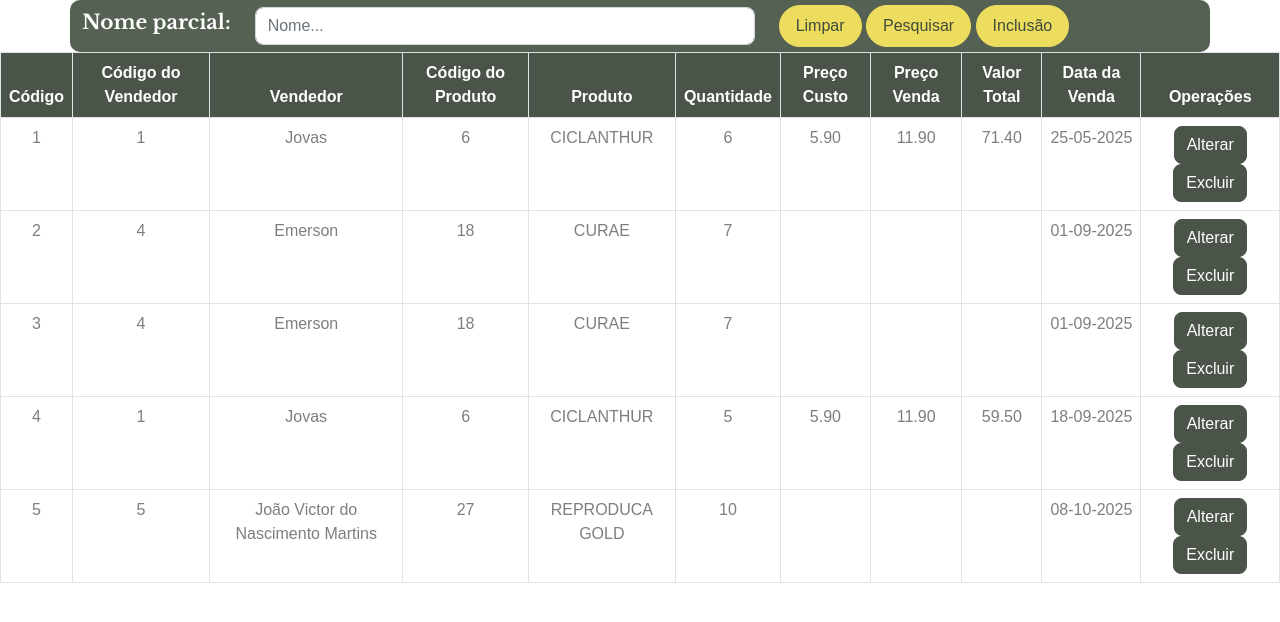
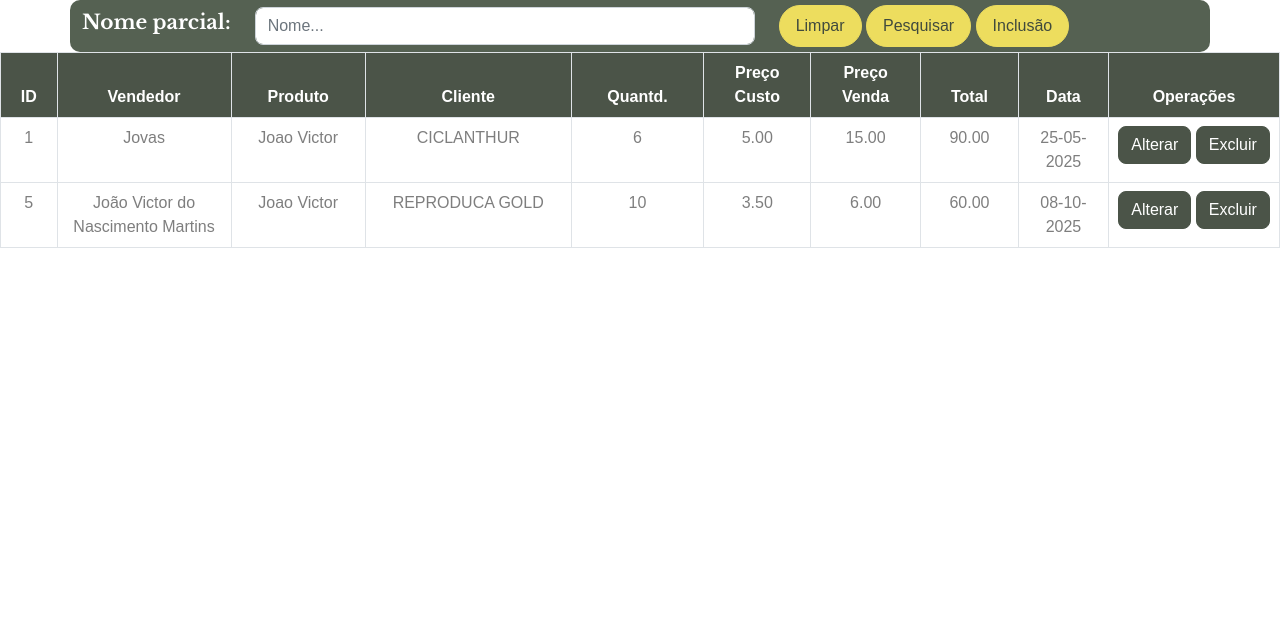
Before and after one commit to limadev11/project-hagil, a PHP site: page /vendaselect.php in a window 1280 px wide. Shown: the part 93-715 px from the top of the page. Run offline with PHP 8.4, Linux system fonts and the light colour scheme; a user stored in the database is signed in; data comes from the database, SQL or seed files in the repository; some libraries are stand-ins or nearby versions.

Commit message:
Enviando o select e o insert corretos

```diff
--- a/vendainsert.php
+++ b/vendainsert.php
@@ -11,8 +11,8 @@ if (isset($_POST['submit'])) {
     $precocusto = $_POST['precocusto'];
     $preco = $_POST['preco'];
 
-    $sql = 'insert into venda(idproduto, idvendedor, idcliente, quantidade, datavenda, preco, precocusto)
-            values (' . $idproduto . ',' . $idvendedor . ',' . $idcliente . ',' . $quantidade . ',' . $datavenda . ','. $preco . ',' . $precocusto . ')';
+    $sql = "INSERT INTO venda (idproduto, idvendedor, idcliente, quantidade, datavenda, preco, precocusto)
+        VALUES ($idproduto, $idvendedor, $idcliente, $quantidade, '$datavenda', $preco, $precocusto)";
     $result = mysqli_query($con, $sql);
     if ($result) {
         header('location: vendaselect.php');
@@ -136,7 +136,7 @@ if (isset($_POST['submit'])) {
                         echo '</select>';
                     }
                     ?>
-                    <!-- Nome do Clirnyr -->
+                    <!-- Nome do Cliente -->
                     <label for="nome" style="color:white;">Nome do Cliente:</label>
                     <?php
                     $sqll = 'select * from cliente order by id';
--- a/vendaselect.php
+++ b/vendaselect.php
@@ -4,14 +4,17 @@ include('verificalogin.php');
 include('connect.php');
 
 // Query SQL padrão para listar todos os venda
-$sql = 'select v.id id, p.id idp, p.nome produto, ve.id idv, ve.nome vendedor,
-        p.precocusto, p.precovenda, v.quantidade, v.datavenda,
-        p.precovenda * v.quantidade as valortotal
+$sql = 'select v.id id, p.id idp, cli.id idc, cli.nome cliente, p.nome produto, ve.id idv, ve.nome vendedor,
+v.precocusto, v.preco, v.quantidade, v.datavenda, v.valortotal
 from venda v
 inner join produto p
 on p.id = v.idproduto
 inner join vendedor ve
-        on ve.id = v.idvendedor';
+on ve.id = v.idvendedor
+inner join cliente cli
+on cli.id = v.idcliente
+        ;
+        ';
 
 
 // Pesquisa por venda
@@ -19,14 +22,16 @@ $pesqnome = '';
 if (isset($_POST['submit'])) {
     $pesqnome = mysqli_real_escape_string($con, $_POST['pesqnome']);
     // Consulta para buscar venda com base no nome fornecido
-    $sql = "select v.id id, p.id idp, p.nome produto, ve.id idv, ve.nome vendedor,
-        p.precocusto, p.precovenda, v.quantidade, v.datavenda,
-        p.precovenda * v.quantidade as valortotal
+    $sql = "select v.id id, p.id idp, cli.id idc, cli.nome cliente, p.nome produto, ve.id idv, ve.nome vendedor,
+    v.precocusto, v.preco, v.quantidade, v.datavenda, v.valortotal
     from venda v
     inner join produto p
     on p.id = v.idproduto
     inner join vendedor ve
-        on ve.id = v.idvendedor WHERE p.nome LIKE '%$pesqnome%' or ve.nome LIKE '%$pesqnome%';";
+    on ve.id = v.idvendedor
+    inner join cliente cli
+    on cli.id = v.idcliente
+    WHERE p.nome LIKE '%$pesqnome%' or ve.nome LIKE '%$pesqnome%';";
 }
 
 $result = mysqli_query($con, $sql);
@@ -112,17 +117,16 @@ $result = mysqli_query($con, $sql);
         <table class="table table-bordered" style="background-color: white; opacity: 94%; text-align: center;">
             <thead class="thead-dark">
                 <tr>
-                    <th scope="col" style="background-color: #404A3D; color: white;">Código</th>
-                    <th scope="col" style="background-color: #404A3D; color: white;">Código do Vendedor</th>
-                    <th scope="col" style="background-color: #404A3D; color: white;">Vendedor</th>
-                    <th scope="col" style="background-color: #404A3D; color: white;">Código do Produto</th>
-                    <th scope="col" style="background-color: #404A3D; color: white;">Produto</th>
-                    <th scope="col" style="background-color: #404A3D; color: white;">Quantidade</th>
-                    <th scope="col" style="background-color: #404A3D; color: white;">Preço Custo</th>
-                    <th scope="col" style="background-color: #404A3D; color: white;">Preço Venda</th>
-                    <th scope="col" style="background-color: #404A3D; color: white;">Valor Total</th>
-                    <th scope="col" style="background-color: #404A3D; color: white;">Data da Venda</th>
-                    <th scope="col" style="background-color: #404A3D; color: white;">Operações</th>
+                    <th scope="col" style="background-color: #404A3D; color: white; width:20px">ID</th>
+                    <th scope="col" style="background-color: #404A3D; color: white; width:50px">Vendedor</th>
+                    <th scope="col" style="background-color: #404A3D; color: white; width:40px">Produto</th>
+                    <th scope="col" style="background-color: #404A3D; color: white; width:50px">Cliente</th>
+                    <th scope="col" style="background-color: #404A3D; color: white; width:10px">Quantd.</th>
+                    <th scope="col" style="background-color: #404A3D; color: white; width:25px">Preço Custo</th>
+                    <th scope="col" style="background-color: #404A3D; color: white; width:25px">Preço Venda</th>
+                    <th scope="col" style="background-color: #404A3D; color: white; width:10px">Total</th>
+                    <th scope="col" style="background-color: #404A3D; color: white; width:10px">Data</th>
+                    <th scope="col" style="background-color: #404A3D; color: white; width:25px">Operações</th>
                 </tr>
             </thead>
             <tbody>
@@ -131,13 +135,12 @@ $result = mysqli_query($con, $sql);
                     while ($row = mysqli_fetch_assoc($result)) {
                         echo "<tr>
                 <td>" . $row['id'] . "</td>
-                <td>" . $row['idv'] . "</td>
                 <td>" . $row['vendedor'] . "</td>
-                <td>" . $row['idp'] . "</td>
+                <td>" . $row['cliente'] . "</td>
                 <td>" . $row['produto'] . "</td>
                 <td>" . $row['quantidade'] . "</td>
                 <td>" . $row['precocusto'] . "</td>
-                <td>" . $row['precovenda'] . "</td>
+                <td>" . $row['preco'] . "</td>
                 <td>" . $row['valortotal'] . "</td>
                 <td>" . $datavenda =
                 substr($row['datavenda'], 8, 2) .
--- a/vendaupdate.php
+++ b/vendaupdate.php
@@ -31,7 +31,7 @@ if (isset($_POST['submit'])) {
     $sql = 'update venda set idproduto = ' .  $idproduto . ', idvendedor=' . $idvendedor . ', quantidade=' . $quantidade . ', datavenda="' . $datavenda .
      '", precocusto=' . $precocusto . ', precovenda=' . $precovenda .
         ' where id =' . $id;
-    echo $sql;
+
     $result = mysqli_query($con, $sql);
     if ($result) {
         header('location: vendaselect.php');
@@ -178,7 +178,7 @@ if (isset($_POST['submit'])) {
                         </div>
                     </div>
                     <div class="col" style="margin-right: 520px;"> <br><br>
-                        <input type="number" class="form-control" name="precocusto" id="precocusto" value="<?php echo $precocusto; ?>" required style="width: 350px;">
+                        <input type="number" class="form-control" name="precocusto" id="precocusto" step="0.01" value="<?php echo $precocusto; ?>" required style="width: 350px;">
                     </div>
                     <!-- Fim Comissão -->
                     <!-- Preco Venda -->
@@ -188,7 +188,7 @@ if (isset($_POST['submit'])) {
                         </div>
                     </div>
                     <div class="col" style="margin-right: 520px;"> <br><br>
-                        <input type="number" class="form-control" name="precovenda" id="precovenda" value="<?php echo $precovenda; ?>" required style="width: 350px;">
+                        <input type="number" class="form-control" name="precovenda" id="precovenda" step="0.01" value="<?php echo $precovenda; ?>" required style="width: 350px;">
                     </div>
                     <!-- </div>ROw -->
 
```
Lines whose indentation alone changed are shown as unchanged.
